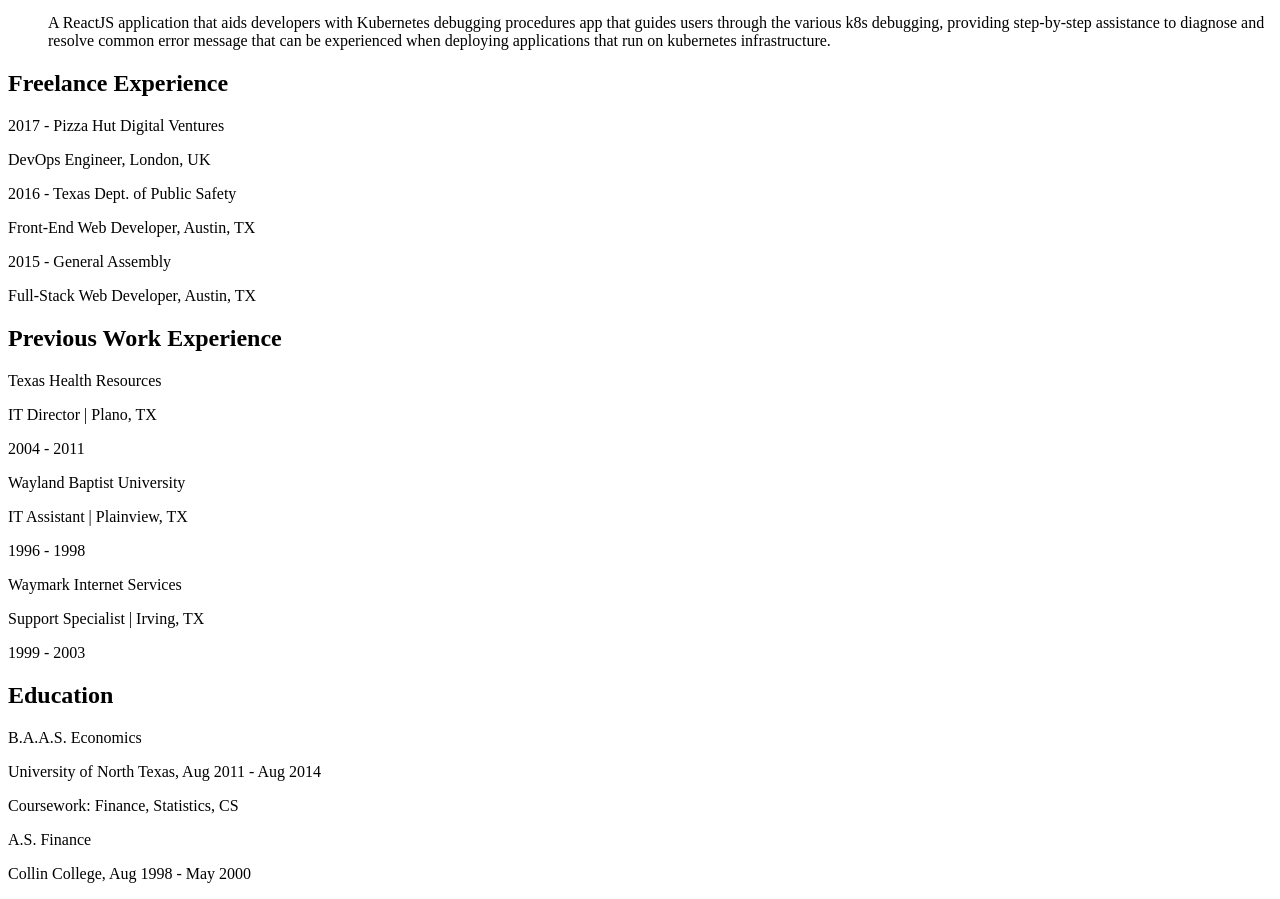
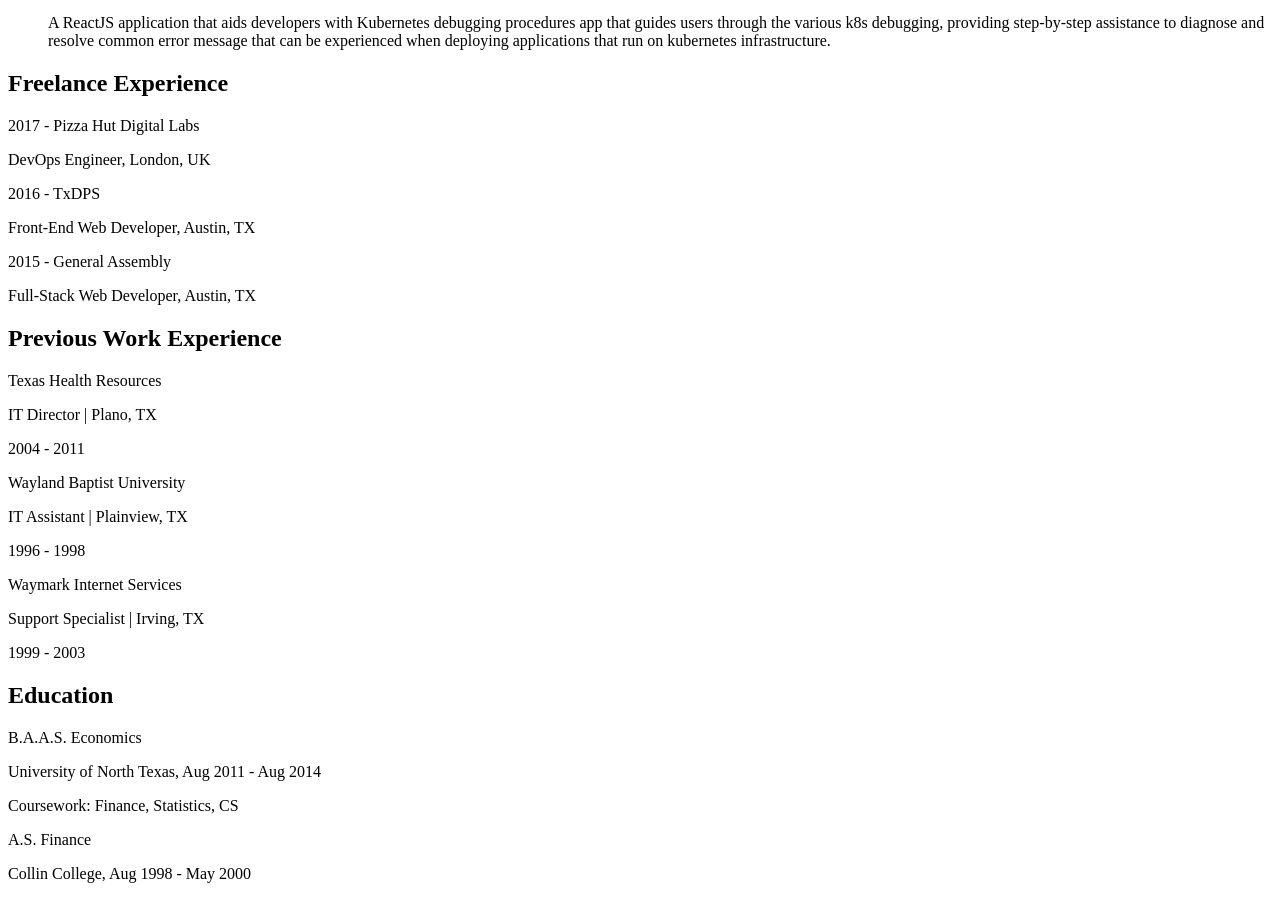
Before and after one commit to mhackersu/cv-app, a React (Vite) app: page / in a window 1280 px wide. Shown: the part 1586-2485 px from the top of the page. Built offline with nearby package versions, Linux system fonts and the light colour scheme.

Commit message:
Update Resume.tsx

```diff
--- a/src/components/Resume.tsx
+++ b/src/components/Resume.tsx
@@ -212,13 +212,13 @@
           </h2>
           <div className="mb-6">
             <p className="text-lg font-bold">
-              2017 - Pizza Hut Digital Ventures
+              2017 - Pizza Hut Digital Labs
             </p>
             <p>DevOps Engineer, London, UK</p>
           </div>
           <div className="mb-6">
             <p className="text-lg font-bold">
-              2016 - Texas Dept. of Public Safety
+              2016 - TxDPS
             </p>
             <p>Front-End Web Developer, Austin, TX</p>
           </div>
```
